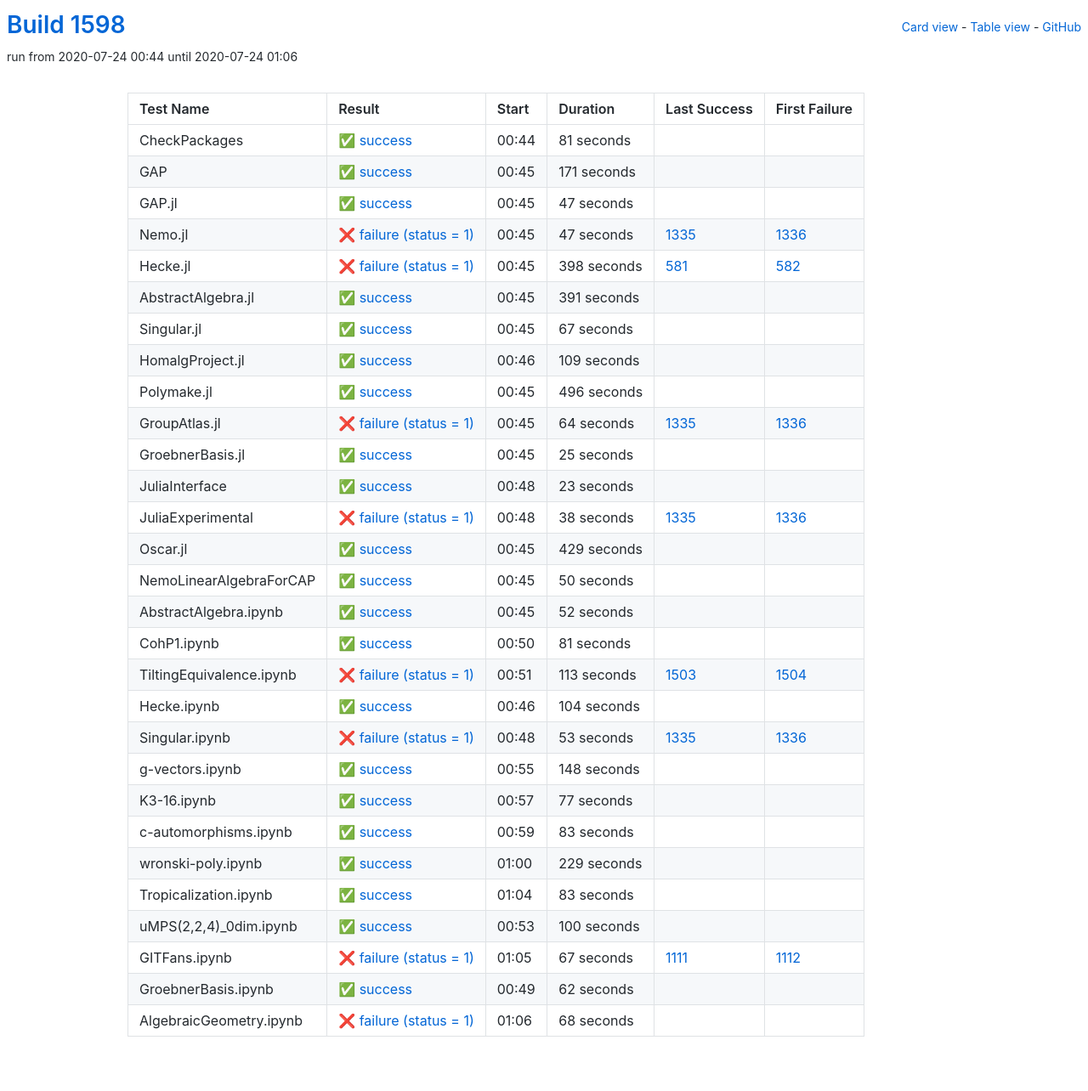
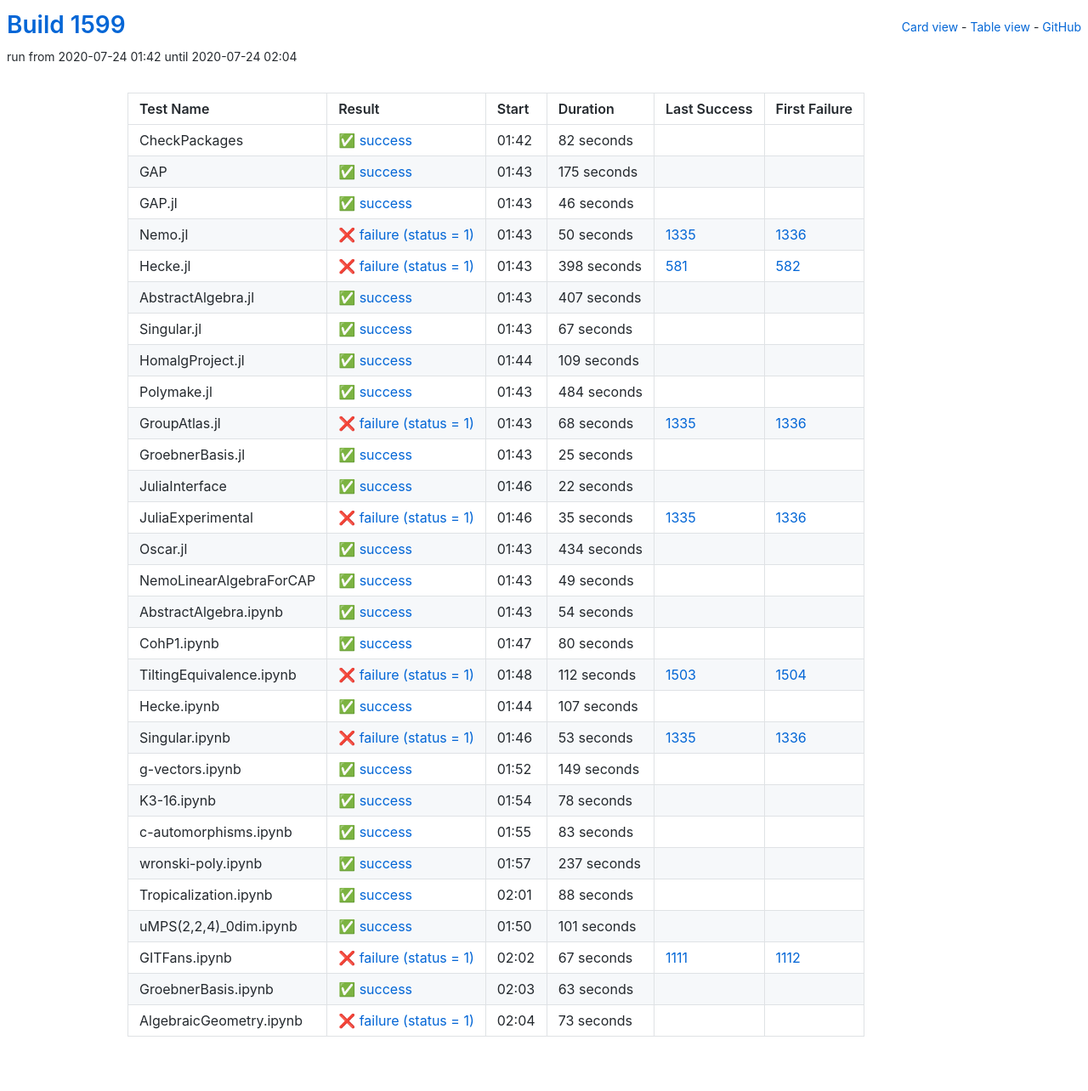
Before and after one commit to oscar-system/oscar-ci-status-1.4, a Jekyll site: the page built from table.html, in a window 1280 px wide. Shown: the whole page at 85% size. Built offline with Jekyll 4.4.1, drawn with Linux system fonts in a browser that asks for light colours.

Commit message:
Build #1599

```diff
--- a/_data/ci.yml
+++ b/_data/ci.yml
@@ -1,6 +1,6 @@
 ---
-build: 1598
-build_url: https://oscarci.mathematik.uni-kl.de/job/oscar-julia-1.4/1598/
+build: 1599
+build_url: https://oscarci.mathematik.uni-kl.de/job/oscar-julia-1.4/1599/
 job: oscar-julia-1.4
 organization: oscar-system
 repo: oscar-ci-status-1.4
@@ -8,56 +8,56 @@ repourl: https://github.com/oscar-system/oscar-ci-status-1.4
 tests:
 - name: CheckPackages
   id: checkpackages
-  log: https://oscarci.mathematik.uni-kl.de/job/oscar-julia-1.4/1598/artifact/logs/build-1598/CheckPackages.log
-  start: 2020-07-24 00:44
+  log: https://oscarci.mathematik.uni-kl.de/job/oscar-julia-1.4/1599/artifact/logs/build-1599/CheckPackages.log
+  start: 2020-07-24 01:42
   success: true
   exitcode: 0
   status: success
-  duration: 81
+  duration: 82
   last_success: false
   last_success_url:
   first_failure: false
   first_failure_url:
 - name: GAP
   id: gap
-  log: https://oscarci.mathematik.uni-kl.de/job/oscar-julia-1.4/1598/artifact/logs/build-1598/GAP.log
-  start: 2020-07-24 00:45
+  log: https://oscarci.mathematik.uni-kl.de/job/oscar-julia-1.4/1599/artifact/logs/build-1599/GAP.log
+  start: 2020-07-24 01:43
   success: true
   exitcode: 0
   status: success
-  duration: 171
+  duration: 175
   last_success: false
   last_success_url:
   first_failure: false
   first_failure_url:
 - name: GAP.jl
   id: gap-jl
-  log: https://oscarci.mathematik.uni-kl.de/job/oscar-julia-1.4/1598/artifact/logs/build-1598/GAP.jl.log
-  start: 2020-07-24 00:45
+  log: https://oscarci.mathematik.uni-kl.de/job/oscar-julia-1.4/1599/artifact/logs/build-1599/GAP.jl.log
+  start: 2020-07-24 01:43
   success: true
   exitcode: 0
   status: success
-  duration: 47
+  duration: 46
   last_success: false
   last_success_url:
   first_failure: false
   first_failure_url:
 - name: Nemo.jl
   id: nemo-jl
-  log: https://oscarci.mathematik.uni-kl.de/job/oscar-julia-1.4/1598/artifact/logs/build-1598/Nemo.jl.log
-  start: 2020-07-24 00:45
+  log: https://oscarci.mathematik.uni-kl.de/job/oscar-julia-1.4/1599/artifact/logs/build-1599/Nemo.jl.log
+  start: 2020-07-24 01:43
   success: false
   exitcode: 1
   status: failure
-  duration: 47
+  duration: 50
   last_success: 1335
   last_success_url: https://oscarci.mathematik.uni-kl.de/job/oscar-julia-1.4/1335/
   first_failure: 1336
   first_failure_url: https://oscarci.mathematik.uni-kl.de/job/oscar-julia-1.4/1336/
 - name: Hecke.jl
   id: hecke-jl
-  log: https://oscarci.mathematik.uni-kl.de/job/oscar-julia-1.4/1598/artifact/logs/build-1598/Hecke.jl.log
-  start: 2020-07-24 00:45
+  log: https://oscarci.mathematik.uni-kl.de/job/oscar-julia-1.4/1599/artifact/logs/build-1599/Hecke.jl.log
+  start: 2020-07-24 01:43
   success: false
   exitcode: 1
   status: failure
@@ -68,20 +68,20 @@ tests:
   first_failure_url: https://oscarci.mathematik.uni-kl.de/job/oscar-julia-1.4/582/
 - name: AbstractAlgebra.jl
   id: abstractalgebra-jl
-  log: https://oscarci.mathematik.uni-kl.de/job/oscar-julia-1.4/1598/artifact/logs/build-1598/AbstractAlgebra.jl.log
-  start: 2020-07-24 00:45
+  log: https://oscarci.mathematik.uni-kl.de/job/oscar-julia-1.4/1599/artifact/logs/build-1599/AbstractAlgebra.jl.log
+  start: 2020-07-24 01:43
   success: true
   exitcode: 0
   status: success
-  duration: 391
+  duration: 407
   last_success: false
   last_success_url:
   first_failure: false
   first_failure_url:
 - name: Singular.jl
   id: singular-jl
-  log: https://oscarci.mathematik.uni-kl.de/job/oscar-julia-1.4/1598/artifact/logs/build-1598/Singular.jl.log
-  start: 2020-07-24 00:45
+  log: https://oscarci.mathematik.uni-kl.de/job/oscar-julia-1.4/1599/artifact/logs/build-1599/Singular.jl.log
+  start: 2020-07-24 01:43
   success: true
   exitcode: 0
   status: success
@@ -92,8 +92,8 @@ tests:
   first_failure_url:
 - name: HomalgProject.jl
   id: homalgproject-jl
-  log: https://oscarci.mathematik.uni-kl.de/job/oscar-julia-1.4/1598/artifact/logs/build-1598/HomalgProject.jl.log
-  start: 2020-07-24 00:46
+  log: https://oscarci.mathematik.uni-kl.de/job/oscar-julia-1.4/1599/artifact/logs/build-1599/HomalgProject.jl.log
+  start: 2020-07-24 01:44
   success: true
   exitcode: 0
   status: success
@@ -104,32 +104,32 @@ tests:
   first_failure_url:
 - name: Polymake.jl
   id: polymake-jl
-  log: https://oscarci.mathematik.uni-kl.de/job/oscar-julia-1.4/1598/artifact/logs/build-1598/Polymake.jl.log
-  start: 2020-07-24 00:45
+  log: https://oscarci.mathematik.uni-kl.de/job/oscar-julia-1.4/1599/artifact/logs/build-1599/Polymake.jl.log
+  start: 2020-07-24 01:43
   success: true
   exitcode: 0
   status: success
-  duration: 496
+  duration: 484
   last_success: false
   last_success_url:
   first_failure: false
   first_failure_url:
 - name: GroupAtlas.jl
   id: groupatlas-jl
-  log: https://oscarci.mathematik.uni-kl.de/job/oscar-julia-1.4/1598/artifact/logs/build-1598/GroupAtlas.jl.log
-  start: 2020-07-24 00:45
+  log: https://oscarci.mathematik.uni-kl.de/job/oscar-julia-1.4/1599/artifact/logs/build-1599/GroupAtlas.jl.log
+  start: 2020-07-24 01:43
   success: false
   exitcode: 1
   status: failure
-  duration: 64
+  duration: 68
   last_success: 1335
   last_success_url: https://oscarci.mathematik.uni-kl.de/job/oscar-julia-1.4/1335/
   first_failure: 1336
   first_failure_url: https://oscarci.mathematik.uni-kl.de/job/oscar-julia-1.4/1336/
 - name: GroebnerBasis.jl
   id: groebnerbasis-jl
-  log: https://oscarci.mathematik.uni-kl.de/job/oscar-julia-1.4/1598/artifact/logs/build-1598/GroebnerBasis.jl.log
-  start: 2020-07-24 00:45
+  log: https://oscarci.mathematik.uni-kl.de/job/oscar-julia-1.4/1599/artifact/logs/build-1599/GroebnerBasis.jl.log
+  start: 2020-07-24 01:43
   success: true
   exitcode: 0
   status: success
@@ -140,104 +140,104 @@ tests:
   first_failure_url:
 - name: JuliaInterface
   id: juliainterface
-  log: https://oscarci.mathematik.uni-kl.de/job/oscar-julia-1.4/1598/artifact/logs/build-1598/JuliaInterface.log
-  start: 2020-07-24 00:48
+  log: https://oscarci.mathematik.uni-kl.de/job/oscar-julia-1.4/1599/artifact/logs/build-1599/JuliaInterface.log
+  start: 2020-07-24 01:46
   success: true
   exitcode: 0
   status: success
-  duration: 23
+  duration: 22
   last_success: false
   last_success_url:
   first_failure: false
   first_failure_url:
 - name: JuliaExperimental
   id: juliaexperimental
-  log: https://oscarci.mathematik.uni-kl.de/job/oscar-julia-1.4/1598/artifact/logs/build-1598/JuliaExperimental.log
-  start: 2020-07-24 00:48
+  log: https://oscarci.mathematik.uni-kl.de/job/oscar-julia-1.4/1599/artifact/logs/build-1599/JuliaExperimental.log
+  start: 2020-07-24 01:46
   success: false
   exitcode: 1
   status: failure
-  duration: 38
+  duration: 35
   last_success: 1335
   last_success_url: https://oscarci.mathematik.uni-kl.de/job/oscar-julia-1.4/1335/
   first_failure: 1336
   first_failure_url: https://oscarci.mathematik.uni-kl.de/job/oscar-julia-1.4/1336/
 - name: Oscar.jl
   id: oscar-jl
-  log: https://oscarci.mathematik.uni-kl.de/job/oscar-julia-1.4/1598/artifact/logs/build-1598/Oscar.jl.log
-  start: 2020-07-24 00:45
+  log: https://oscarci.mathematik.uni-kl.de/job/oscar-julia-1.4/1599/artifact/logs/build-1599/Oscar.jl.log
+  start: 2020-07-24 01:43
   success: true
   exitcode: 0
   status: success
-  duration: 429
+  duration: 434
   last_success: false
   last_success_url:
   first_failure: false
   first_failure_url:
 - name: NemoLinearAlgebraForCAP
   id: nemolinearalgebraforcap
-  log: https://oscarci.mathematik.uni-kl.de/job/oscar-julia-1.4/1598/artifact/logs/build-1598/NemoLinearAlgebraForCAP.log
-  start: 2020-07-24 00:45
+  log: https://oscarci.mathematik.uni-kl.de/job/oscar-julia-1.4/1599/artifact/logs/build-1599/NemoLinearAlgebraForCAP.log
+  start: 2020-07-24 01:43
   success: true
   exitcode: 0
   status: success
-  duration: 50
+  duration: 49
   last_success: false
   last_success_url:
   first_failure: false
   first_failure_url:
 - name: AbstractAlgebra.ipynb
   id: abstractalgebra-ipynb
-  log: https://oscarci.mathematik.uni-kl.de/job/oscar-julia-1.4/1598/artifact/logs/build-1598/AbstractAlgebra.ipynb.log
-  start: 2020-07-24 00:45
+  log: https://oscarci.mathematik.uni-kl.de/job/oscar-julia-1.4/1599/artifact/logs/build-1599/AbstractAlgebra.ipynb.log
+  start: 2020-07-24 01:43
   success: true
   exitcode: 0
   status: success
-  duration: 52
+  duration: 54
   last_success: false
   last_success_url:
   first_failure: false
   first_failure_url:
 - name: CohP1.ipynb
   id: cohp1-ipynb
-  log: https://oscarci.mathematik.uni-kl.de/job/oscar-julia-1.4/1598/artifact/logs/build-1598/CohP1.ipynb.log
-  start: 2020-07-24 00:50
+  log: https://oscarci.mathematik.uni-kl.de/job/oscar-julia-1.4/1599/artifact/logs/build-1599/CohP1.ipynb.log
+  start: 2020-07-24 01:47
   success: true
   exitcode: 0
   status: success
-  duration: 81
+  duration: 80
   last_success: false
   last_success_url:
   first_failure: false
   first_failure_url:
 - name: TiltingEquivalence.ipynb
   id: tiltingequivalence-ipynb
-  log: https://oscarci.mathematik.uni-kl.de/job/oscar-julia-1.4/1598/artifact/logs/build-1598/TiltingEquivalence.ipynb.log
-  start: 2020-07-24 00:51
+  log: https://oscarci.mathematik.uni-kl.de/job/oscar-julia-1.4/1599/artifact/logs/build-1599/TiltingEquivalence.ipynb.log
+  start: 2020-07-24 01:48
   success: false
   exitcode: 1
   status: failure
-  duration: 113
+  duration: 112
   last_success: 1503
   last_success_url: https://oscarci.mathematik.uni-kl.de/job/oscar-julia-1.4/1503/
   first_failure: 1504
   first_failure_url: https://oscarci.mathematik.uni-kl.de/job/oscar-julia-1.4/1504/
 - name: Hecke.ipynb
   id: hecke-ipynb
-  log: https://oscarci.mathematik.uni-kl.de/job/oscar-julia-1.4/1598/artifact/logs/build-1598/Hecke.ipynb.log
-  start: 2020-07-24 00:46
+  log: https://oscarci.mathematik.uni-kl.de/job/oscar-julia-1.4/1599/artifact/logs/build-1599/Hecke.ipynb.log
+  start: 2020-07-24 01:44
   success: true
   exitcode: 0
   status: success
-  duration: 104
+  duration: 107
   last_success: false
   last_success_url:
   first_failure: false
   first_failure_url:
 - name: Singular.ipynb
   id: singular-ipynb
-  log: https://oscarci.mathematik.uni-kl.de/job/oscar-julia-1.4/1598/artifact/logs/build-1598/Singular.ipynb.log
-  start: 2020-07-24 00:48
+  log: https://oscarci.mathematik.uni-kl.de/job/oscar-julia-1.4/1599/artifact/logs/build-1599/Singular.ipynb.log
+  start: 2020-07-24 01:46
   success: false
   exitcode: 1
   status: failure
@@ -248,32 +248,32 @@ tests:
   first_failure_url: https://oscarci.mathematik.uni-kl.de/job/oscar-julia-1.4/1336/
 - name: g-vectors.ipynb
   id: g-vectors-ipynb
-  log: https://oscarci.mathematik.uni-kl.de/job/oscar-julia-1.4/1598/artifact/logs/build-1598/g-vectors.ipynb.log
-  start: 2020-07-24 00:55
+  log: https://oscarci.mathematik.uni-kl.de/job/oscar-julia-1.4/1599/artifact/logs/build-1599/g-vectors.ipynb.log
+  start: 2020-07-24 01:52
   success: true
   exitcode: 0
   status: success
-  duration: 148
+  duration: 149
   last_success: false
   last_success_url:
   first_failure: false
   first_failure_url:
 - name: K3-16.ipynb
   id: k3-16-ipynb
-  log: https://oscarci.mathematik.uni-kl.de/job/oscar-julia-1.4/1598/artifact/logs/build-1598/K3-16.ipynb.log
-  start: 2020-07-24 00:57
+  log: https://oscarci.mathematik.uni-kl.de/job/oscar-julia-1.4/1599/artifact/logs/build-1599/K3-16.ipynb.log
+  start: 2020-07-24 01:54
   success: true
   exitcode: 0
   status: success
-  duration: 77
+  duration: 78
   last_success: false
   last_success_url:
   first_failure: false
   first_failure_url:
 - name: c-automorphisms.ipynb
   id: c-automorphisms-ipynb
-  log: https://oscarci.mathematik.uni-kl.de/job/oscar-julia-1.4/1598/artifact/logs/build-1598/c-automorphisms.ipynb.log
-  start: 2020-07-24 00:59
+  log: https://oscarci.mathematik.uni-kl.de/job/oscar-julia-1.4/1599/artifact/logs/build-1599/c-automorphisms.ipynb.log
+  start: 2020-07-24 01:55
   success: true
   exitcode: 0
   status: success
@@ -284,44 +284,44 @@ tests:
   first_failure_url:
 - name: wronski-poly.ipynb
   id: wronski-poly-ipynb
-  log: https://oscarci.mathematik.uni-kl.de/job/oscar-julia-1.4/1598/artifact/logs/build-1598/wronski-poly.ipynb.log
-  start: 2020-07-24 01:00
+  log: https://oscarci.mathematik.uni-kl.de/job/oscar-julia-1.4/1599/artifact/logs/build-1599/wronski-poly.ipynb.log
+  start: 2020-07-24 01:57
   success: true
   exitcode: 0
   status: success
-  duration: 229
+  duration: 237
   last_success: false
   last_success_url:
   first_failure: false
   first_failure_url:
 - name: Tropicalization.ipynb
   id: tropicalization-ipynb
-  log: https://oscarci.mathematik.uni-kl.de/job/oscar-julia-1.4/1598/artifact/logs/build-1598/Tropicalization.ipynb.log
-  start: 2020-07-24 01:04
+  log: https://oscarci.mathematik.uni-kl.de/job/oscar-julia-1.4/1599/artifact/logs/build-1599/Tropicalization.ipynb.log
+  start: 2020-07-24 02:01
   success: true
   exitcode: 0
   status: success
-  duration: 83
+  duration: 88
   last_success: false
   last_success_url:
   first_failure: false
   first_failure_url:
 - name: uMPS(2,2,4)_0dim.ipynb
   id: umps-2-2-4-0dim-ipynb
-  log: https://oscarci.mathematik.uni-kl.de/job/oscar-julia-1.4/1598/artifact/logs/build-1598/uMPS-2-2-4-_0dim.ipynb.log
-  start: 2020-07-24 00:53
+  log: https://oscarci.mathematik.uni-kl.de/job/oscar-julia-1.4/1599/artifact/logs/build-1599/uMPS-2-2-4-_0dim.ipynb.log
+  start: 2020-07-24 01:50
   success: true
   exitcode: 0
   status: success
-  duration: 100
+  duration: 101
   last_success: false
   last_success_url:
   first_failure: false
   first_failure_url:
 - name: GITFans.ipynb
   id: gitfans-ipynb
-  log: https://oscarci.mathematik.uni-kl.de/job/oscar-julia-1.4/1598/artifact/logs/build-1598/GITFans.ipynb.log
-  start: 2020-07-24 01:05
+  log: https://oscarci.mathematik.uni-kl.de/job/oscar-julia-1.4/1599/artifact/logs/build-1599/GITFans.ipynb.log
+  start: 2020-07-24 02:02
   success: false
   exitcode: 1
   status: failure
@@ -332,24 +332,24 @@ tests:
   first_failure_url: https://oscarci.mathematik.uni-kl.de/job/oscar-julia-1.4/1112/
 - name: GroebnerBasis.ipynb
   id: groebnerbasis-ipynb
-  log: https://oscarci.mathematik.uni-kl.de/job/oscar-julia-1.4/1598/artifact/logs/build-1598/GroebnerBasis.ipynb.log
-  start: 2020-07-24 00:49
+  log: https://oscarci.mathematik.uni-kl.de/job/oscar-julia-1.4/1599/artifact/logs/build-1599/GroebnerBasis.ipynb.log
+  start: 2020-07-24 02:03
   success: true
   exitcode: 0
   status: success
-  duration: 62
+  duration: 63
   last_success: false
   last_success_url:
   first_failure: false
   first_failure_url:
 - name: AlgebraicGeometry.ipynb
   id: algebraicgeometry-ipynb
-  log: https://oscarci.mathematik.uni-kl.de/job/oscar-julia-1.4/1598/artifact/logs/build-1598/AlgebraicGeometry.ipynb.log
-  start: 2020-07-24 01:06
+  log: https://oscarci.mathematik.uni-kl.de/job/oscar-julia-1.4/1599/artifact/logs/build-1599/AlgebraicGeometry.ipynb.log
+  start: 2020-07-24 02:04
   success: false
   exitcode: 1
   status: failure
-  duration: 68
+  duration: 73
   last_success: false
   last_success_url:
   first_failure: false
```
Also changed, not shown: README.md.
